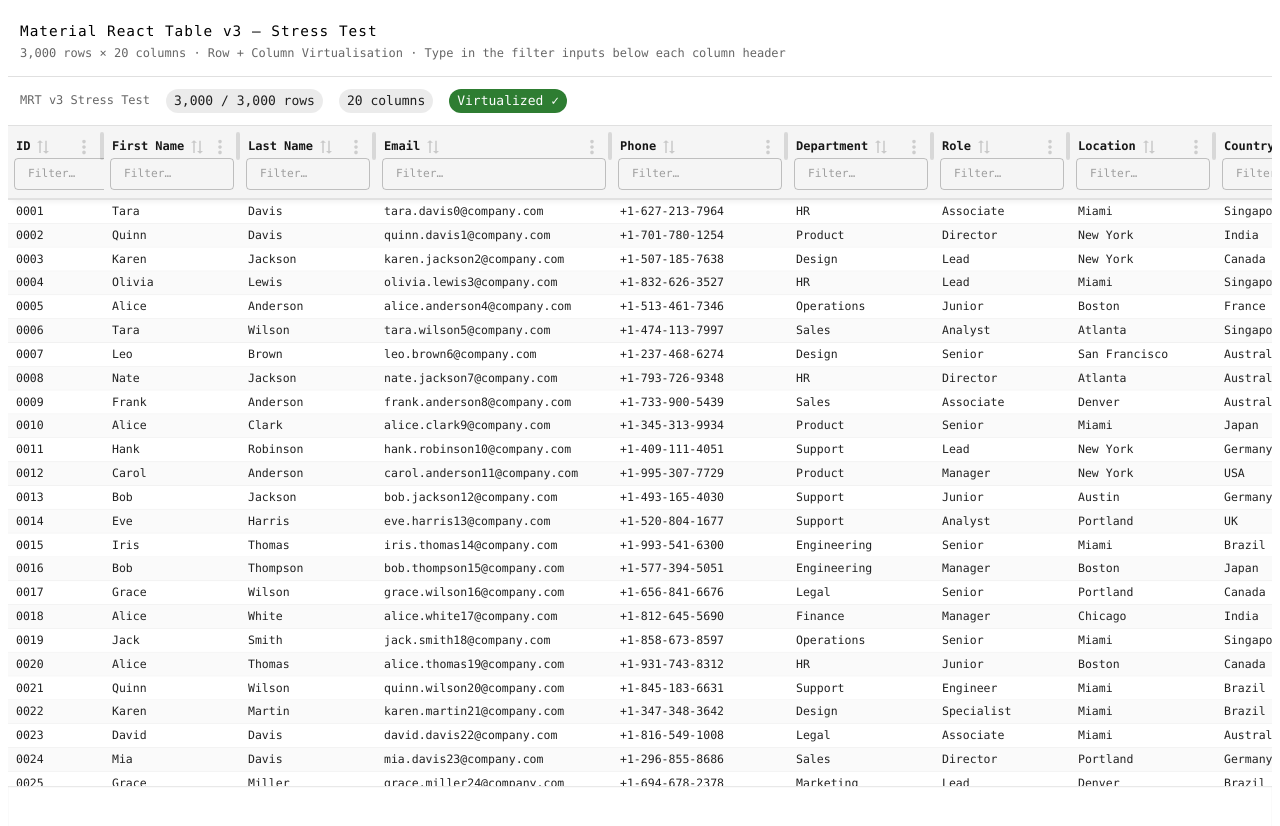
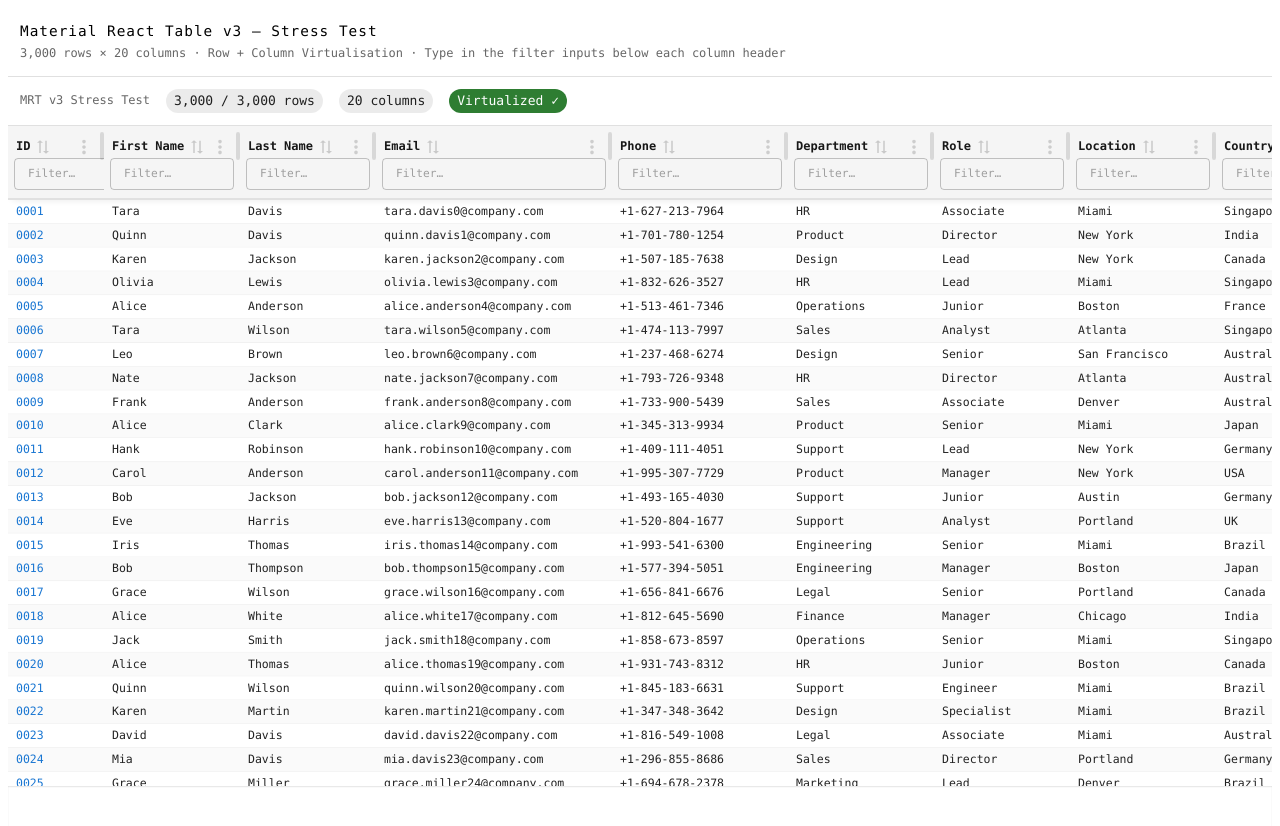
Before and after one commit to pasharkey/mrt-stress-test, a React (Vite) app: page / in a window 1280 px wide. Shown: the top 826 px of the page. Built offline with nearby package versions, Linux system fonts and the light colour scheme.

Commit message:
Simulate link as the first column to ensure no additioanl performance issues

```diff
--- a/package.json
+++ b/package.json
@@ -16,7 +16,8 @@
     "@tanstack/react-virtual": "^3.0.0",
     "material-react-table": "^3.0.0",
     "react": "^18.2.0",
-    "react-dom": "^18.2.0"
+    "react-dom": "^18.2.0",
+    "react-router-dom": "^7.13.0"
   },
   "devDependencies": {
     "@vitejs/plugin-react": "^4.2.0",
--- a/src/components/Table.jsx
+++ b/src/components/Table.jsx
@@ -1,4 +1,5 @@
 import React, { useState, useCallback, useRef, useMemo } from "react";
+import { Link } from "react-router-dom";
 import {
   MaterialReactTable,
   useMaterialReactTable,
@@ -41,6 +42,8 @@
   );
 }
 
+// Derives MRT column definitions from a schema — the same pattern you'd use
+// when columns arrive dynamically from an API response.
 function buildColumnsFromSchema(schema) {
   return schema.map((col) => ({
     accessorKey: col.key,
@@ -54,6 +57,18 @@
       size: "small",
       sx: { "& input": { fontSize: "0.7rem", py: 0.5 } },
     },
+    ...(col.type === "link" && {
+      Cell: ({ cell }) => (
+        <Link
+          to={col.href(cell.getValue())}
+          style={{ color: "#1976d2", textDecoration: "none", fontWeight: 500 }}
+          onMouseOver={(e) => (e.target.style.textDecoration = "underline")}
+          onMouseOut={(e) => (e.target.style.textDecoration = "none")}
+        >
+          {cell.getValue()}
+        </Link>
+      ),
+    }),
   }));
 }
 
--- a/src/data/generateData.js
+++ b/src/data/generateData.js
@@ -1,5 +1,15 @@
+// ── Column schema — simulates a dynamic API response ─────────────────────────
+// In a real app this would come from a fetch() call, not a static file.
+// The table derives its MRT column definitions from this at runtime.
+
 export const COLUMN_SCHEMA = [
-  { key: "id", label: "ID", width: 80 },
+  {
+    key: "id",
+    label: "ID",
+    width: 80,
+    type: "link",
+    href: (val) => `/records/${val}`,
+  },
   { key: "firstName", label: "First Name", width: 120 },
   { key: "lastName", label: "Last Name", width: 120 },
   { key: "email", label: "Email", width: 220 },
@@ -20,6 +30,8 @@
   { key: "region", label: "Region", width: 100 },
   { key: "notes", label: "Notes", width: 160 },
 ];
+
+// ── Row data ──────────────────────────────────────────────────────────────────
 
 const FIRST_NAMES = [
   "Alice",
--- a/src/main.jsx
+++ b/src/main.jsx
@@ -1,9 +1,12 @@
 import React from "react";
 import ReactDOM from "react-dom/client";
+import { BrowserRouter } from "react-router-dom";
 import App from "./App.jsx";
 
 ReactDOM.createRoot(document.getElementById("root")).render(
   <React.StrictMode>
-    <App />
+    <BrowserRouter>
+      <App />
+    </BrowserRouter>
   </React.StrictMode>,
 );
```
Also changed, not shown: 1 other file (tests, documents, lock files or other folders).
